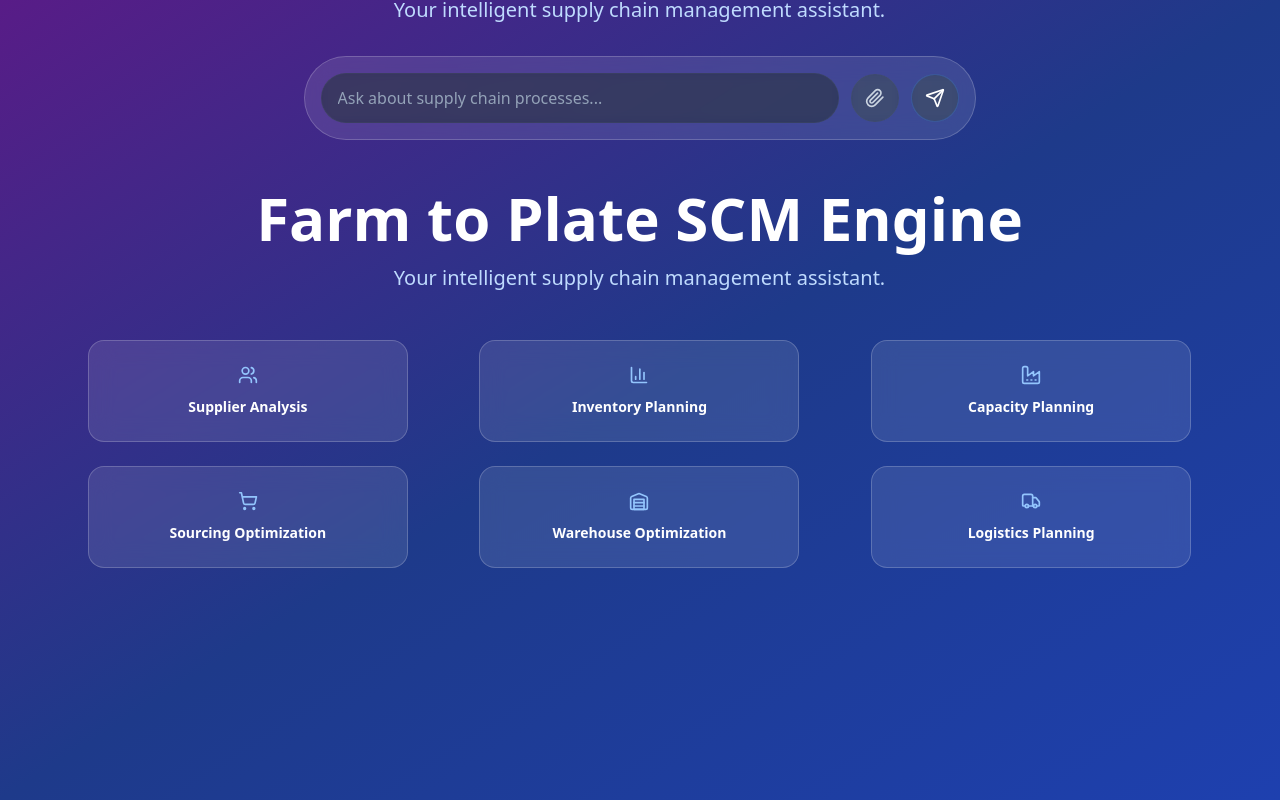
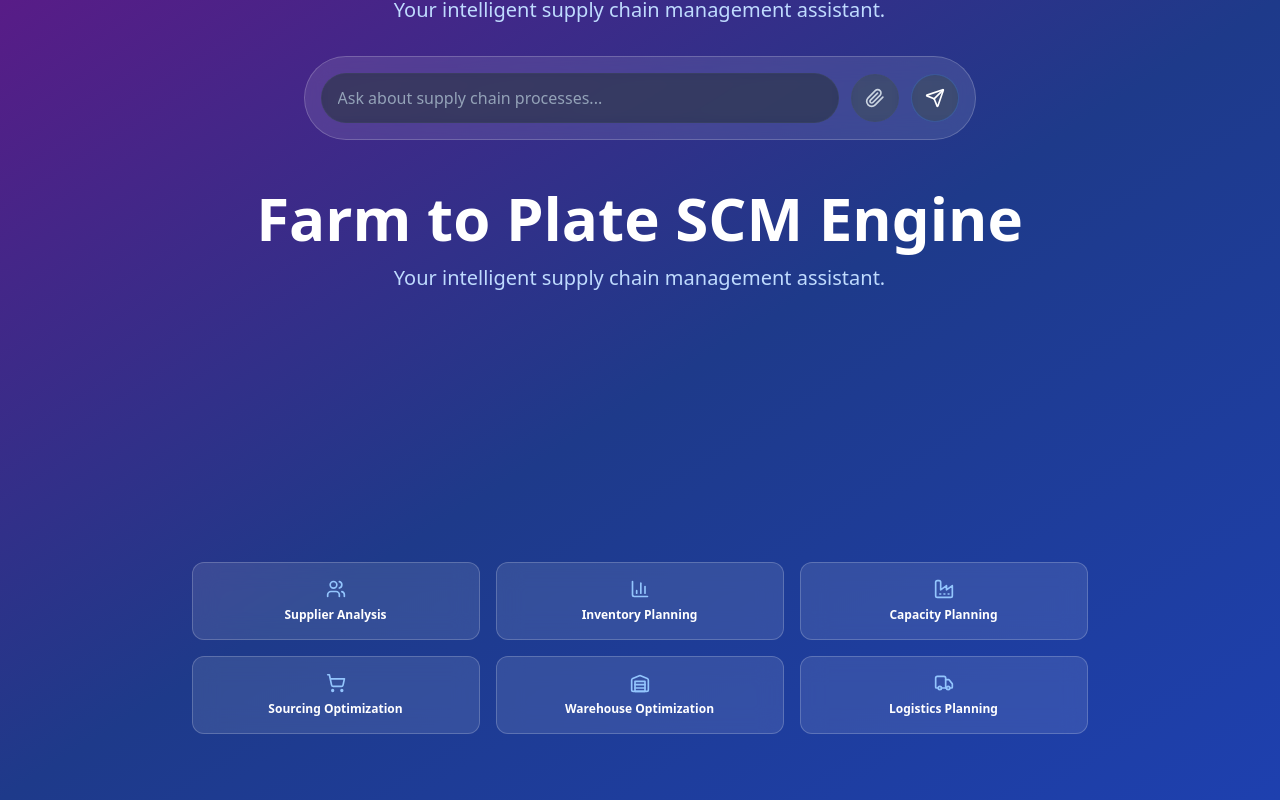
Before and after one commit to Viswajith03/plate-to-flow-chat, a React (Vite) app: page / in a window 1280 px wide. Built offline with nearby package versions, Linux system fonts and the light colour scheme.

Commit message:
Center the entire page content
Center the entire page content for better visual appearance.

```diff
--- a/src/components/LandingPage.tsx
+++ b/src/components/LandingPage.tsx
@@ -104,38 +104,39 @@ const LandingPage: React.FC<LandingPageProps> = ({ onSuggestionClick }) => {
   };
 
   return (
-    <div className="flex flex-col min-h-screen p-8">
+    <div className="flex flex-col min-h-screen">
       {/* Header Section */}
-      <div className="text-center mb-12 animate-fade-in">
+      <div className="text-center pt-8 pb-4 animate-fade-in">
         <h1 className="text-6xl font-bold text-white mb-4">Farm to Plate SCM Engine</h1>
-        <p className="text-xl text-blue-200">Your intelligent supply chain management assistant.</p>
+        <p className="text-xl text-blue-200 mb-8">Your intelligent supply chain management assistant.</p>
       </div>
 
-      {/* Main Content Area */}
-      <div className="flex-1 max-w-6xl mx-auto w-full">
+      {/* Main Content Area - Centered */}
+      <div className="flex-1 flex items-center justify-center px-8">
+        <div className="w-full max-w-4xl mx-auto">
           {!selectedCard ? (
-          /* Suggestion Cards Grid */
-          <div className="grid grid-cols-2 md:grid-cols-3 gap-6 justify-items-center">
+            /* Suggestion Cards Grid - Centered */
+            <div className="grid grid-cols-1 md:grid-cols-2 lg:grid-cols-3 gap-4 justify-items-center">
               {suggestions.map((suggestion, index) => (
                 <div
                   key={index}
                   onClick={() => handleCardClick(suggestion)}
-                className="bg-white/10 backdrop-blur-md border border-white/20 rounded-2xl p-6 hover:bg-white/20 hover:scale-105 transition-all duration-300 cursor-pointer group animate-fade-in w-full max-w-xs"
+                  className="bg-white/10 backdrop-blur-md border border-white/20 rounded-xl p-4 hover:bg-white/20 hover:scale-105 transition-all duration-300 cursor-pointer group animate-fade-in w-full max-w-xs"
                   style={{ animationDelay: `${index * 100}ms` }}
                 >
-                <div className="flex flex-col items-center text-center space-y-3">
+                  <div className="flex flex-col items-center text-center space-y-2">
                     <div className="text-blue-300 group-hover:text-white transition-colors">
                       {suggestion.icon}
                     </div>
-                  <h3 className="text-sm font-semibold text-white">{suggestion.title}</h3>
+                    <h3 className="text-xs font-semibold text-white">{suggestion.title}</h3>
                   </div>
                 </div>
               ))}
             </div>
           ) : (
-          /* Questions List */
-          <div className="max-w-4xl mx-auto animate-fade-in">
-            <div className="flex items-center mb-8">
+            /* Questions List - Centered */
+            <div className="animate-fade-in">
+              <div className="flex items-center justify-center mb-8">
                 <button
                   onClick={handleBackClick}
                   className="mr-4 p-2 rounded-full bg-white/10 hover:bg-white/20 transition-colors backdrop-blur-md border border-white/20"
@@ -150,7 +151,7 @@ const LandingPage: React.FC<LandingPageProps> = ({ onSuggestionClick }) => {
                 </div>
               </div>
 
-            <div className="space-y-4">
+              <div className="space-y-4 max-w-2xl mx-auto">
                 {selectedCard.questions.map((question, index) => (
                   <div
                     key={index}
@@ -166,6 +167,7 @@ const LandingPage: React.FC<LandingPageProps> = ({ onSuggestionClick }) => {
           )}
         </div>
       </div>
+    </div>
   );
 };
 
```
Lines whose indentation alone changed are shown as unchanged.
